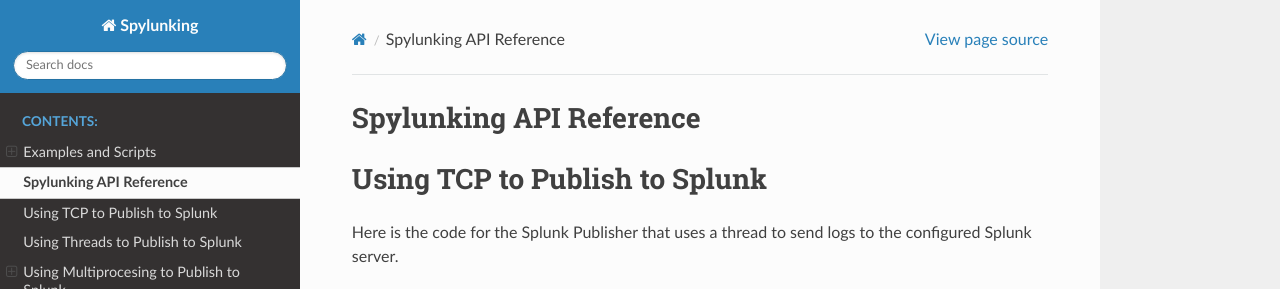
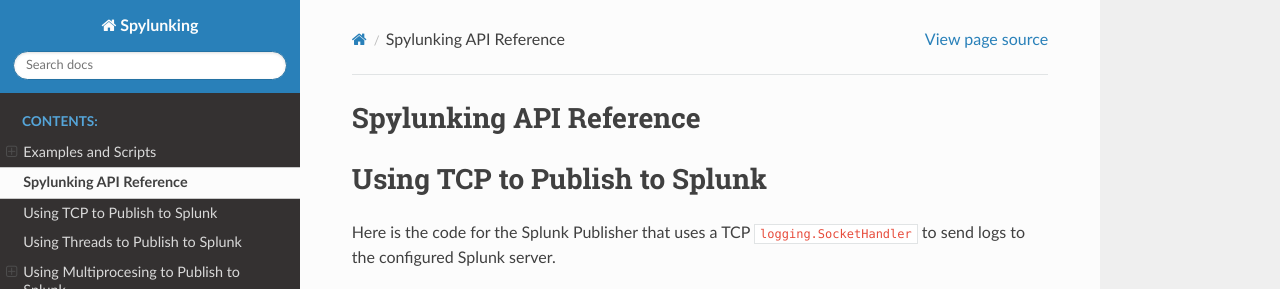
Before and after one commit to jay-johnson/spylunking, a Sphinx documentation site: the page built from docs/source/api_reference.rst, in a window 1280 px wide and 900 px high, cut to the strip 0-289 px from the top of the window. Built offline with Sphinx 7.4.7 and the Read the Docs theme 2.0.0, drawn with Linux system fonts in a browser that asks for light colours.

Commit message:
fixing this in the docs

```diff
--- a/docs/source/api_reference.rst
+++ b/docs/source/api_reference.rst
@@ -4,7 +4,7 @@
 Using TCP to Publish to Splunk
 ------------------------------
 
-Here is the code for the Splunk Publisher that uses a thread to send logs to the configured Splunk server.
+Here is the code for the Splunk Publisher that uses a TCP ``logging.SocketHandler`` to send logs to the configured Splunk server.
 
 .. automodule:: spylunking.tcp_splunk_publisher
    :members: TCPSplunkPublisher
```
